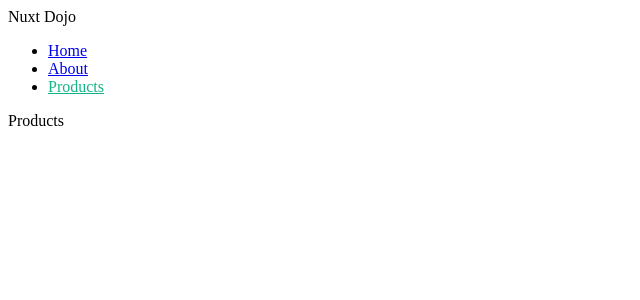
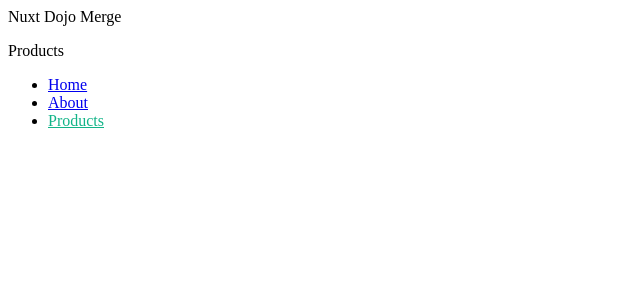
Before and after one commit to IlyaKrapivnoy/nuxt_dojo, a Nuxt app: page /products in a window 1280 px wide. Shown: the top 300 px of the page, without its empty margins (0-640 px from the left). Built offline with nearby package versions, Linux system fonts and the light colour scheme.

Commit message:
add products layout

```diff
--- /dev/null
+++ b/layouts/products.vue
@@ -0,0 +1,29 @@
+<template>
+  <div>
+    <header>
+      <nav>
+        <NuxtLink tp="/products ">Nuxt Dojo Merge</NuxtLink>
+      </nav>
+    </header>
+
+    <div>
+      <slot />
+    </div>
+
+    <footer>
+      <ul>
+        <li><NuxtLink to="/">Home</NuxtLink></li>
+        <li><NuxtLink to="/about">About</NuxtLink></li>
+        <li><NuxtLink to="/products">Products</NuxtLink></li>
+      </ul>
+    </footer>
+  </div>
+</template>
+
+<script setup></script>
+
+<style scoped>
+.router-link-exact-active {
+  color: #12b488;
+}
+</style>
--- a/pages/products/[id].vue
+++ b/pages/products/[id].vue
@@ -8,6 +8,10 @@
 
 <script setup>
 const { id } = useRoute().params;
+
+definePageMeta({
+  layout: 'products',
+});
 </script>
 
 <style scoped></style>
--- a/pages/products/index.vue
+++ b/pages/products/index.vue
@@ -4,6 +4,10 @@
   </div>
 </template>
 
-<script setup></script>
+<script setup>
+definePageMeta({
+  layout: 'products',
+});
+</script>
 
 <style scoped></style>
```
